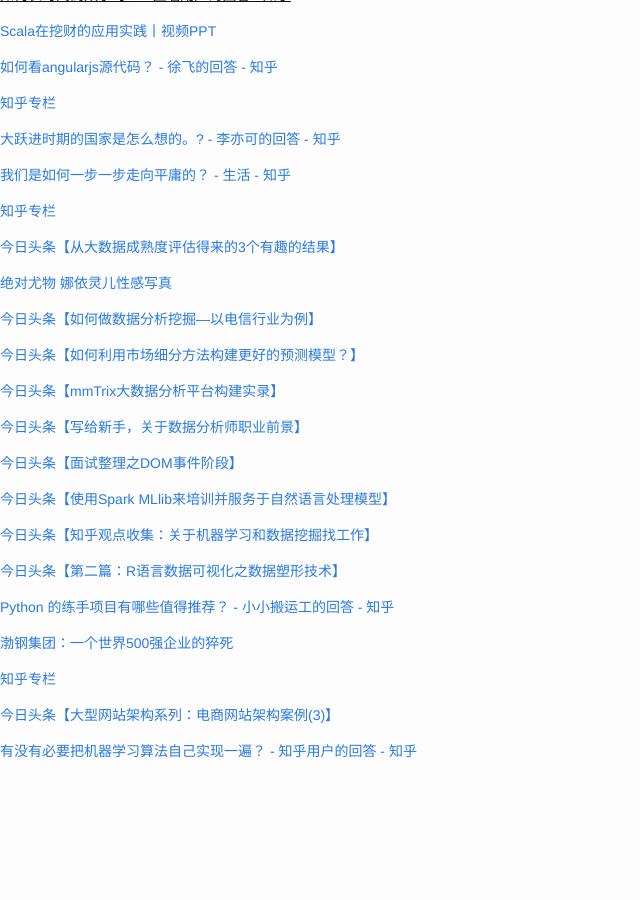
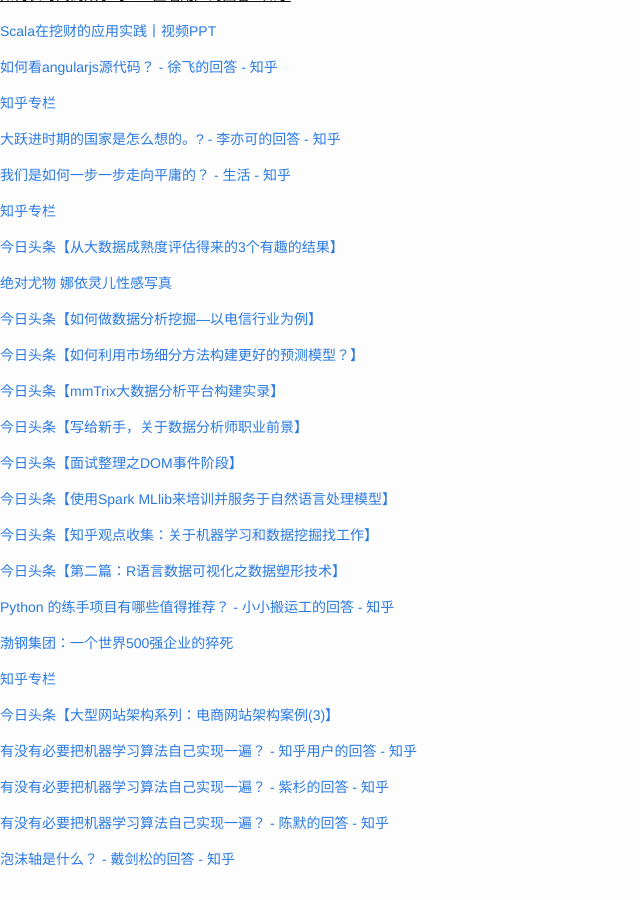
Before and after one commit to cnwarden/cnwarden.github.io, a Jekyll site: the page built from fav/index.md, in a window 1280 px wide and 900 px high, scrolled down 7434 px. Shown: the whole window, without its empty margins (0-640 px from the left). Built offline with Jekyll 4.4.1, drawn with Linux system fonts in a browser that asks for light colours; emoji names are drawn with the system emoji font; before the commit the page ends 8226 px from its top, so only the background shows below that.

Commit message:
auto commit

```diff
--- a/fav/index.md
+++ b/fav/index.md
@@ -454,3 +454,9 @@ title:  fav
 [今日头条【大型网站架构系列：电商网站架构案例(3)】](http://toutiao.com/group/6256663596694061314/?iid=3946525414&app=news_article&tt_from=android_share&utm_source=email&utm_medium=toutiao_android&utm_campaign=client_share)
 
 [有没有必要把机器学习算法自己实现一遍？ - 知乎用户的回答 - 知乎](http://www.zhihu.com/question/36768514/answer/82585953)
+
+[有没有必要把机器学习算法自己实现一遍？ - 紫杉的回答 - 知乎](http://www.zhihu.com/question/36768514/answer/81937823)
+
+[有没有必要把机器学习算法自己实现一遍？ - 陈默的回答 - 知乎](http://www.zhihu.com/question/36768514/answer/83577695)
+
+[泡沫轴是什么？ - 戴剑松的回答 - 知乎](http://www.zhihu.com/question/26442953/answer/49786685)
```
